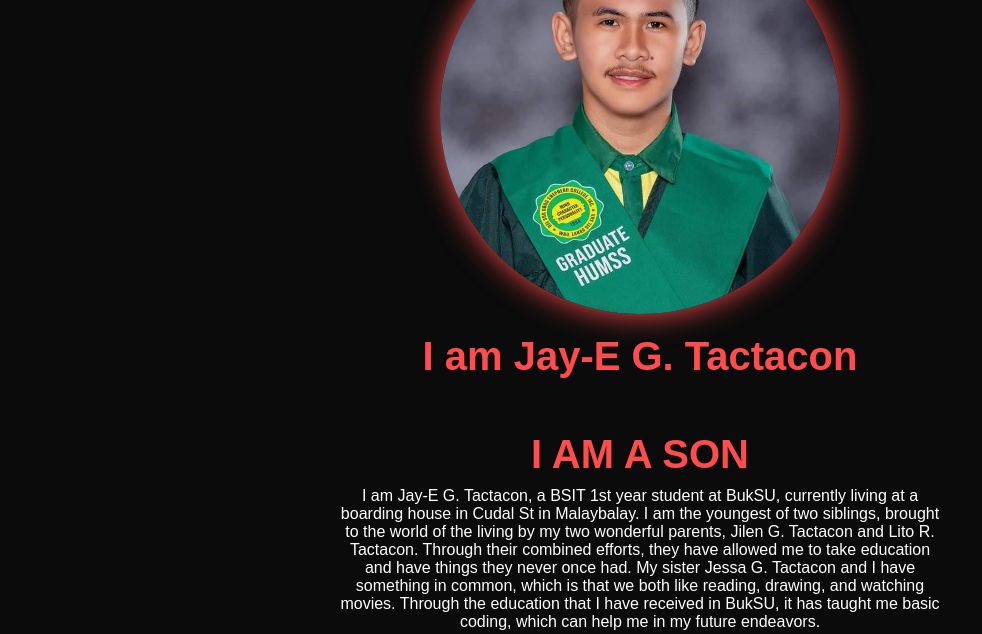
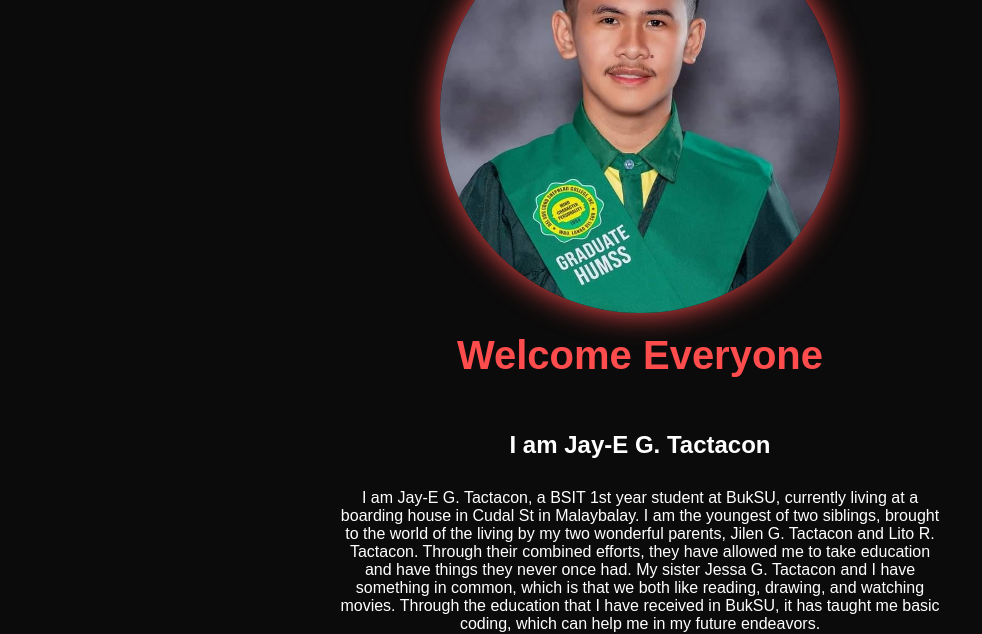
Before and after one commit to POladda/tactacon-jay-e-g, a plain HTML site: page index.html in a window 1280 px wide. Shown: the part 90-724 px from the top of the page, without its empty margins (0-982 px from the left). Drawn offline with Linux system fonts and the light colour scheme.

Commit message:
Update index.html

```diff
--- a/index.html
+++ b/index.html
@@ -104,13 +104,6 @@
             max-width: 600px;
         }
 
-        .changing-text {
-            margin-top: 20px;
-            font-size: 2.5rem;
-            font-weight: bold;
-            color: #ff4c4c;
-            text-transform: uppercase;
-        }
 
         .skills-section {
             padding: 50px 20px;
@@ -204,10 +197,8 @@
         <div class="profile">
             <img src="Profile_Photo.jpg" alt="Profile Picture">
         </div>
-        <h1>I am Jay-E G. Tactacon</h1>
-        <div class="changing-text">
-            I am <span id="changing-text-content">a Son</span>
-        </div>
+        <h1>Welcome Everyone</h1>
+        <h2>I am Jay-E G. Tactacon</h2>
         <p>I am Jay-E G. Tactacon, a BSIT 1st year student at BukSU, currently living at a boarding house in Cudal St in Malaybalay. I am the youngest of two siblings, brought to the world of the living by my two wonderful parents, Jilen G. Tactacon and Lito R. Tactacon. Through their combined efforts, they have allowed me to take education and have things they never once had. My sister Jessa G. Tactacon and I have something in common, which is that we both like reading, drawing, and watching movies. Through the education that I have received in BukSU, it has taught me basic coding, which can help me in my future endeavors.</p>
         <a href="https://web.facebook.com/jaye.tactacon" target="_blank">
             <img src="Facebook-Icon.jpeg" alt="Facebook" style="width: 55px; height: 55px;">
```
